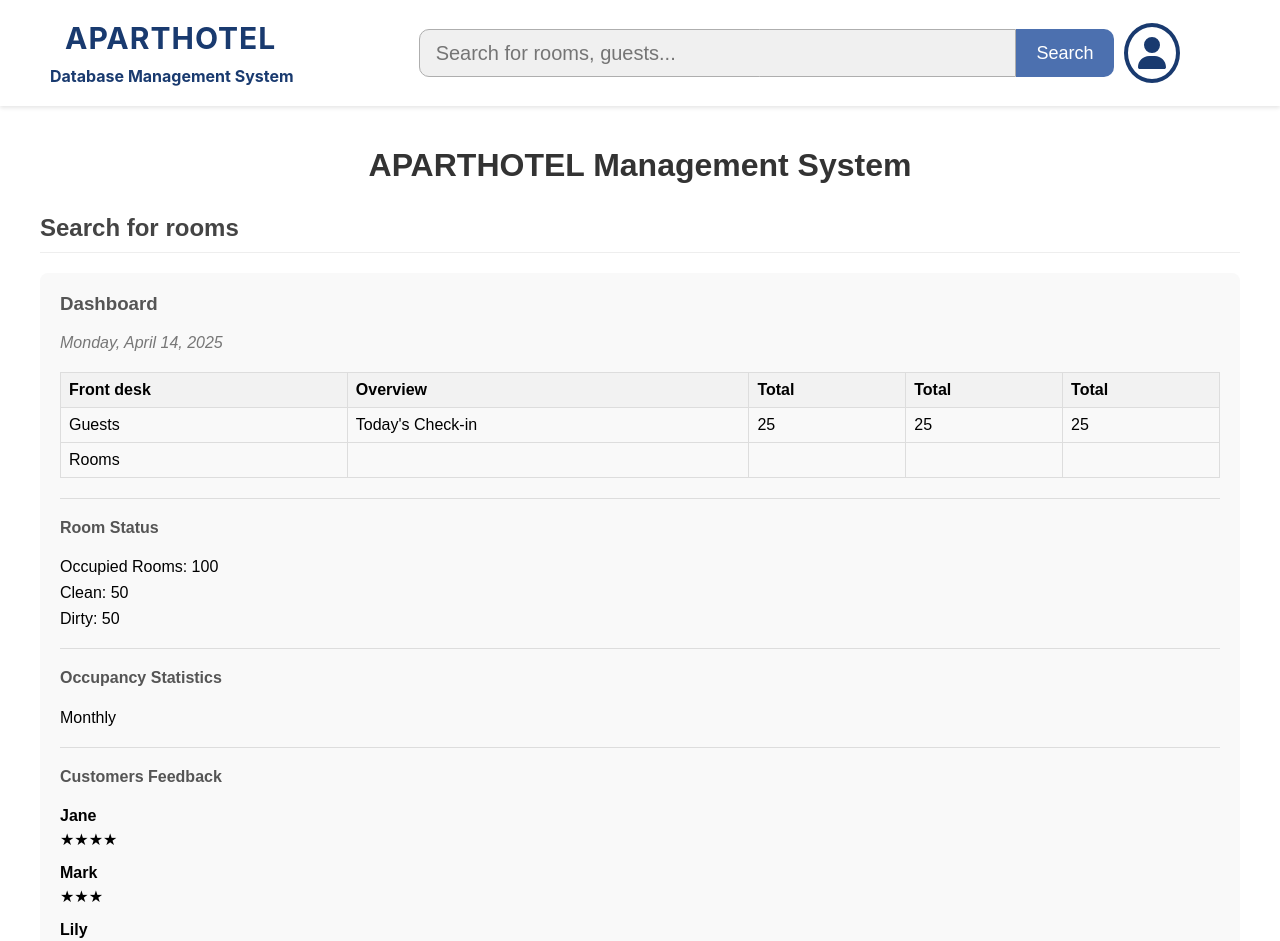
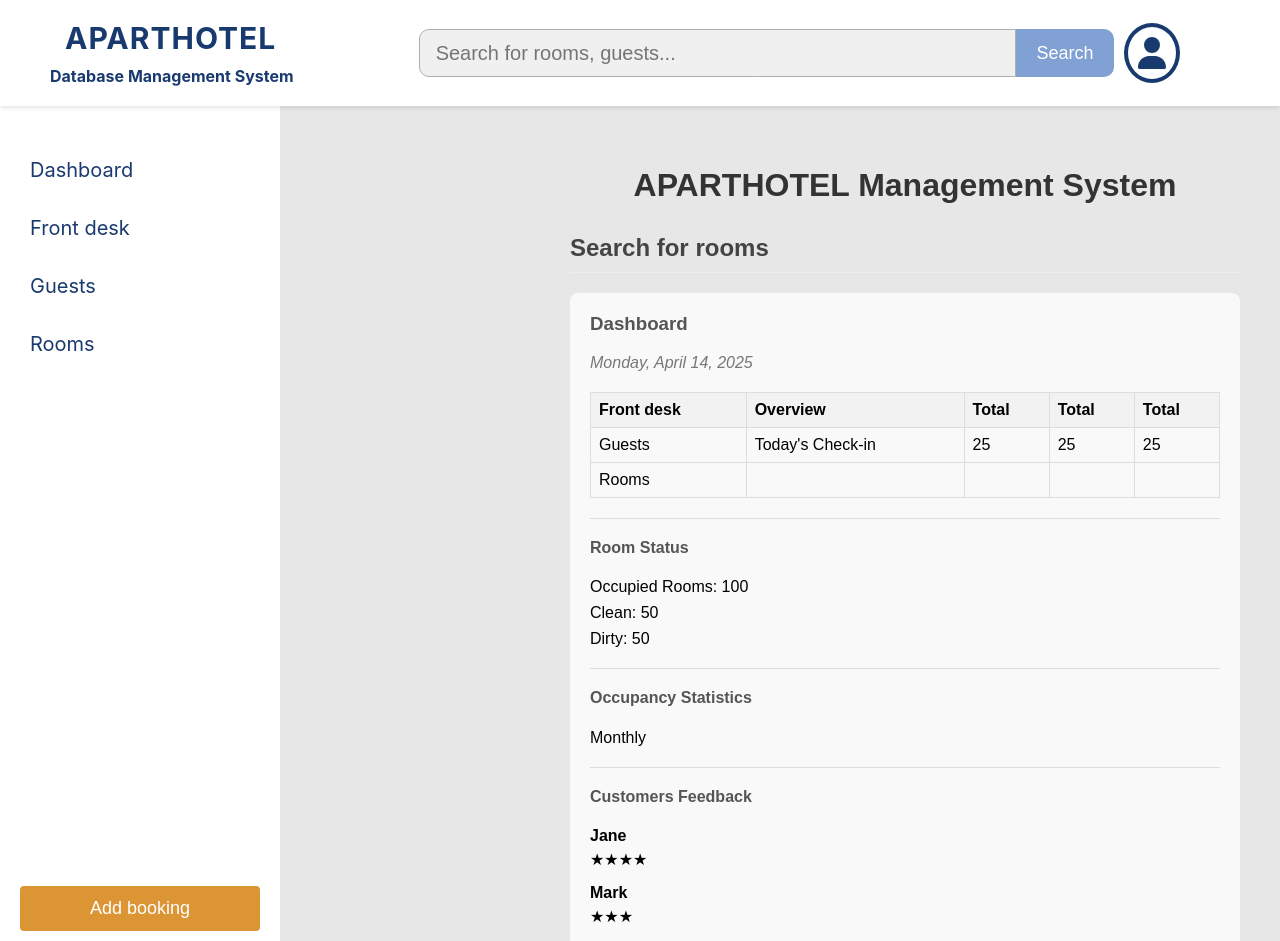
Before and after one commit to ilmamakarevic/aparthotel-database-management-system, a React (Create React App) app in the folder client/: page /dashboard in a window 1280 px wide. Shown: the top 941 px of the page. Built offline with nearby package versions, Linux system fonts and the light colour scheme.

Commit message:
Created sidebar

```diff
--- a/client/src/App.css
+++ b/client/src/App.css
@@ -1,38 +1,30 @@
-.App {
-  text-align: center;
+.app {
+  display: flex;
+  flex-direction: column;
+  min-height: 100vh;
+  background-color: #e7e7e7;
 }
 
-.App-logo {
-  height: 40vmin;
-  pointer-events: none;
+.main-content-wrapper {
+  display: flex;
+  flex: 1;
+  overflow: hidden;
 }
 
-@media (prefers-reduced-motion: no-preference) {
-  .App-logo {
-    animation: App-logo-spin infinite 20s linear;
+.content-area {
+  flex: 1;
+  padding: 20px;
+  overflow-y: auto;
+  transition: margin-left 0.3s ease;
+}
+
+.content-area.with-sidebar {
+  margin-left: 250px; /* Širina sidebara */
+}
+
+/* Responsivnost */
+@media (max-width: 768px) {
+  .content-area.with-sidebar {
+    margin-left: 0;
   }
 }
-
-.App-header {
-  background-color: #282c34;
-  min-height: 100vh;
-  display: flex;
-  flex-direction: column;
-  align-items: center;
-  justify-content: center;
-  font-size: calc(10px + 2vmin);
-  color: white;
-}
-
-.App-link {
-  color: #61dafb;
-}
-
-@keyframes App-logo-spin {
-  from {
-    transform: rotate(0deg);
-  }
-  to {
-    transform: rotate(360deg);
-  }
-}
--- a/client/src/App.js
+++ b/client/src/App.js
@@ -1,26 +1,35 @@
 import React from 'react';
 import { BrowserRouter as Router, Routes, Route, Navigate, useLocation } from 'react-router-dom';
 import Navbar from './components/navbar';
+import Sidebar from './components/Sidebar';
 import LoginForm from './pages/LoginForm';
 import Dashboard from './pages/Dashboard';
+import './App.css';
 
 function App() {
   const location = useLocation();
-  const hideNavbar = location.pathname === '/login'; // Skriva navbar na /login
+  const hideNavbar = location.pathname === '/login';
+  const hideSidebar = location.pathname === '/login';
 
   return (
     <div className="app">
-      {!hideNavbar && <Navbar />} {/* Navbar se ne prikazuje na /login */}
-      <Routes>
-        <Route path="/" element={<Navigate to="/login" replace />} />
-        <Route path="/login" element={<LoginForm />} />
-        <Route path="/dashboard" element={<Dashboard />} />
-      </Routes>
+      {!hideNavbar && <Navbar />}
+
+      <div className="main-content-wrapper">
+        {!hideSidebar && <Sidebar />}
+
+        <main className={`content-area ${!hideSidebar ? 'with-sidebar' : ''}`}>
+          <Routes>
+            <Route path="/" element={<Navigate to="/login" replace />} />
+            <Route path="/login" element={<LoginForm />} />
+            <Route path="/dashboard" element={<Dashboard />} />
+          </Routes>
+        </main>
+      </div>
     </div>
   );
 }
 
-// Glavni wrapper zbog useLocation
 export default function AppWrapper() {
   return (
     <Router>
--- a/client/src/assets/styles/Navbar.css
+++ b/client/src/assets/styles/Navbar.css
@@ -51,7 +51,7 @@
 
 .search-button {
     padding: 5px;;
-    background-color: #4c70af;
+    background-color: #81a0d4;
     color: white;
     border: none;
     border-radius: 0 4px 4px 0;
@@ -63,6 +63,7 @@
     font-size: 18px;
     border-top-right-radius: 10px;
     border-bottom-right-radius: 10px;
+    transition: background-color 0.3s;
 }
 
 .search-button:active{
--- /dev/null
+++ b/client/src/assets/styles/sidebar.css
@@ -0,0 +1,58 @@
+.sidebar {
+    width: 280px;
+    background-color: #ffffff;
+    color: #193A6F;
+    display: flex;
+    flex-direction: column;
+    padding: 20px 0;
+}
+
+.sidebar-menu ul {
+    list-style: none;
+    padding: 0;
+    font-size: 20px;
+}
+
+.sidebar-menu li {
+    padding: 12px 20px;
+    display: flex;
+    align-items: center;
+    cursor: pointer;
+    transition: background-color 0.3s;
+    margin-bottom: 10px;
+    padding-left: 30px;
+}
+
+.sidebar-menu li:hover {
+    background-color: #E7F0FF;
+
+}
+
+.sidebar-footer {
+    margin-top: auto;
+    padding: 20px;
+}
+
+.add-booking-btn {
+    width: 100%;
+    padding: 12px;
+    margin-bottom: 250px;
+    font-size: 18px;
+    background-color: #db9534;
+    color: white;
+    border: none;
+    border-radius: 4px;
+    display: flex;
+    align-items: center;
+    justify-content: center;
+    cursor: pointer;
+    transition: background-color 0.3s;
+}
+
+.add-booking-btn:hover {
+    background-color: #2980b9;
+}
+
+.add-booking-btn svg {
+    margin-right: 8px;
+}
--- /dev/null
+++ b/client/src/components/Sidebar.js
@@ -0,0 +1,48 @@
+import React from 'react';
+import { FontAwesomeIcon } from '@fortawesome/react-fontawesome';
+import {
+  faTachometerAlt,
+  faDesk,
+  faUsers,
+  faBed,
+  faCalendarPlus
+} from '@fortawesome/free-solid-svg-icons';
+import '../assets/styles/sidebar.css';
+
+const Sidebar = () => {
+  return (
+    <div className="sidebar">
+      <nav className="sidebar-menu">
+        <ul>
+          <li>
+
+            <span>Dashboard</span>
+          </li>
+
+          <li>
+
+            <span>Front desk</span>
+          </li>
+
+          <li>
+
+            <span>Guests</span>
+          </li>
+          <li>
+
+            <span>Rooms</span>
+          </li>
+        </ul>
+      </nav>
+
+      <div className="sidebar-footer">
+        <button className="add-booking-btn">
+
+          <span>Add booking</span>
+        </button>
+      </div>
+    </div>
+  );
+};
+
+export default Sidebar;
```
